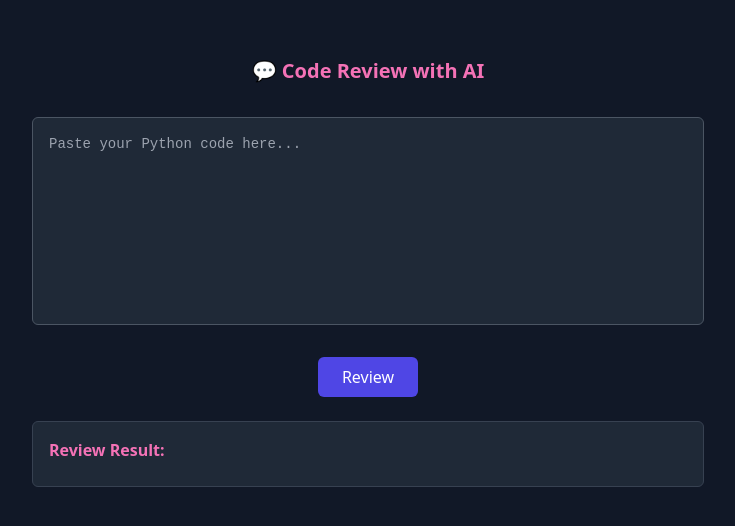
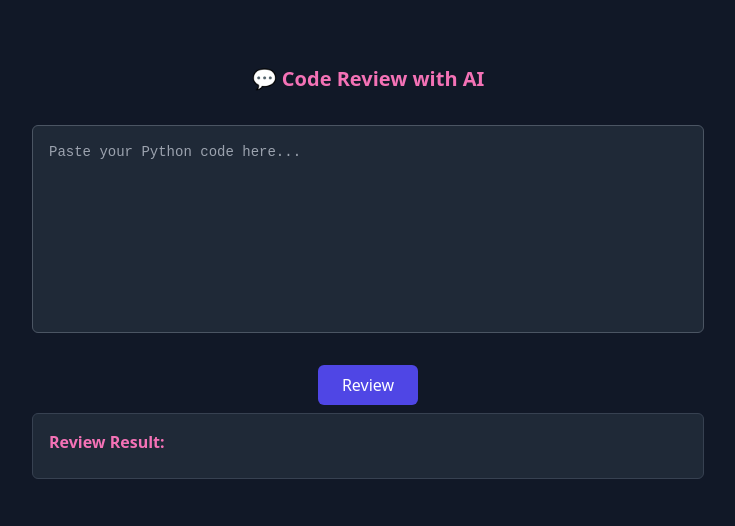
Before and after one commit to Juliane-Farmer/CodePalAI-LLM-Code-Reviewer, a React (Create React App) app in the folder frontend/: page / in a window 1280 px wide. Shown: the part 128-654 px from the top of the page, without its empty margins (272-1007 px from the left). Built offline with nearby package versions, Linux system fonts and the light colour scheme.

Commit message:
Updating frontend style

```diff
--- a/frontend/src/App.css
+++ b/frontend/src/App.css
@@ -11,7 +11,7 @@ textarea {
   font-size: 1rem;
   margin-top: 1rem;
   background-color: #1e1e1e;
-  color: white;               /* 👈 ensure text is visible */
+  color: white;
   border: 1px solid #888;
   padding: 0.5rem;
   width: 60%;
--- a/frontend/src/App.js
+++ b/frontend/src/App.js
@@ -2,10 +2,14 @@ import React, { useState } from "react";
 import "./App.css";
 
 function App() {
+  const [loading, setLoading] = useState(false);
   const [code, setCode] = useState('');
   const [result, setResult] = useState('');
 
   const handleReview = async () => {
+    setLoading(true);
+    setResult('');
+
     try {
       const response = await fetch('http://localhost:8000/review', {
         method: 'POST',
@@ -19,8 +23,11 @@ function App() {
       setResult(data.result || data.detail || 'No response.');
     } catch (error) {
       setResult('Error: Failed to fetch');
+    } finally {
+      setLoading(false);
     }
   };
+
 
   return (
     <div className="min-h-screen bg-gray-900 text-white flex flex-col items-center justify-center px-4">
@@ -35,10 +42,39 @@ function App() {
 
       <button
         onClick={handleReview}
-        className="mb-6 px-6 py-2 bg-indigo-600 text-white font-medium rounded-md hover:bg-indigo-700 focus:outline-none focus:ring-2 focus:ring-indigo-400 transition"
+        disabled={loading}
+        className={`mb-2 px-6 py-2 font-medium rounded-md focus:outline-none transition ${
+          loading
+            ? 'bg-gray-500 cursor-not-allowed'
+            : 'bg-indigo-600 hover:bg-indigo-700 text-white focus:ring-2 focus:ring-indigo-400'
+        }`}
       >
-        Review
+        {loading ? 'Reviewing...' : 'Review'}
       </button>
+
+      {loading && (
+        <div className="flex items-center justify-center mb-4">
+          <svg className="animate-spin h-6 w-6 text-pink-400" viewBox="0 0 24 24">
+            <circle
+              className="opacity-25"
+              cx="12"
+              cy="12"
+              r="10"
+              stroke="currentColor"
+              strokeWidth="4"
+              fill="none"
+            />
+            <path
+              className="opacity-75"
+              fill="currentColor"
+              d="M4 12a8 8 0 018-8v8z"
+            />
+          </svg>
+          <span className="ml-2 text-pink-300">Analyzing code...</span>
+        </div>
+      )}
+
+
 
       <div className="w-full max-w-2xl bg-gray-800 p-4 rounded-md border border-gray-700">
         <h2 className="text-pink-400 font-semibold mb-2">Review Result:</h2>
--- a/frontend/src/index.js
+++ b/frontend/src/index.js
@@ -11,7 +11,4 @@ root.render(
   </React.StrictMode>
 );
 
-// If you want to start measuring performance in your app, pass a function
-// to log results (for example: reportWebVitals(console.log))
-// or send to an analytics endpoint. Learn more: https://bit.ly/CRA-vitals
 reportWebVitals();
```
